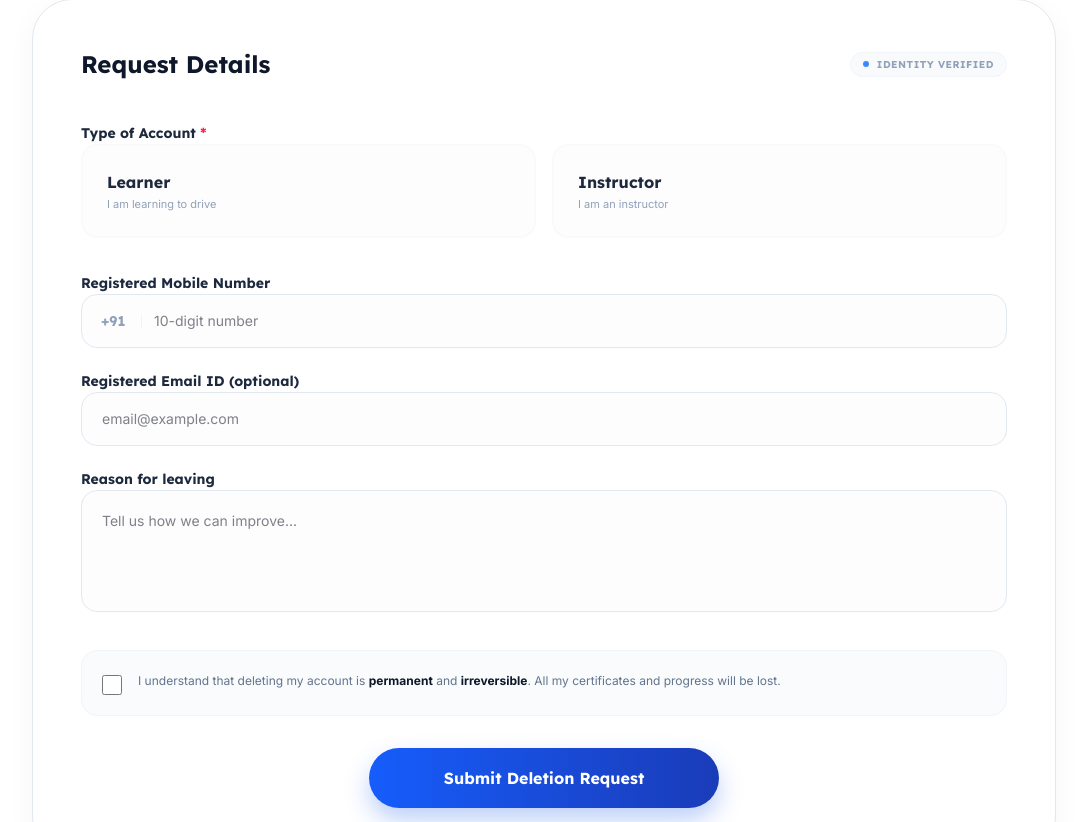
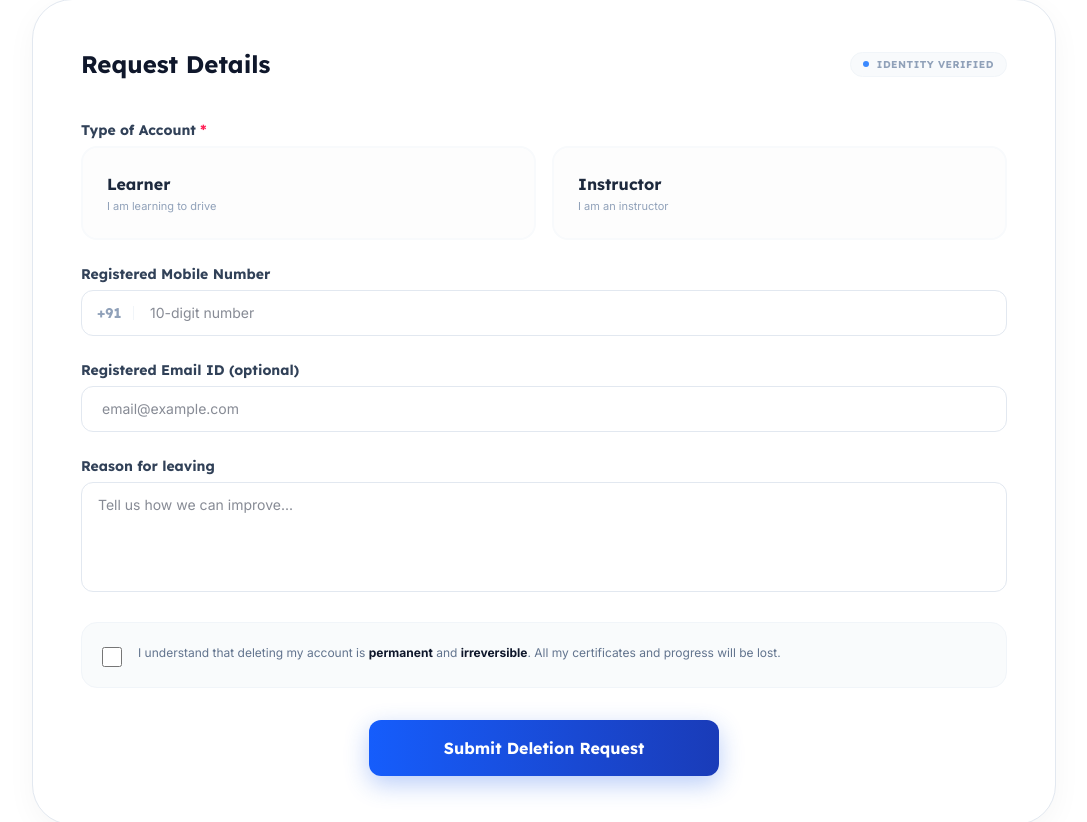
Before and after one commit to sonukumar81075/Pilot_Car_Driving, a Next.js app: page /account-deletion in a window 1280 px wide. Shown: the part 380-1202 px from the top of the page, without its empty margins (96-1183 px from the left). Built offline with nearby package versions, Linux system fonts and the light colour scheme.

Commit message:
updated code

```diff
--- a/src/app/account-deletion/page.jsx
+++ b/src/app/account-deletion/page.jsx
@@ -1,7 +1,7 @@
 "use client";
 
 import { Container } from "@/components/ui/Container";
-import { Formik, Form, Field, ErrorMessage } from "formik";
+import { Formik, Form, Field, ErrorMessage, useField } from "formik";
 import * as Yup from "yup";
 import { useState } from "react";
 import { MdCheckCircleOutline, MdOutlineWarningAmber } from "react-icons/md";
@@ -89,7 +89,7 @@ export default function AccountDeletionPage() {
                             }}
                         >
                             {({ values, setFieldValue, isSubmitting }) => (
-                                <Form className="space-y-8">
+                                <Form className="space-y-4 md:space-y-6">
                                     {submitStatus.type ? (
                                         <div
                                             className={[
@@ -104,8 +104,8 @@ export default function AccountDeletionPage() {
                                     ) : null}
 
                                     {/* Account Type Selection */}
-                                    <div className="space-y-4">
-                                        <label className="text-sm font-bold text-slate-800">
+                                    <div>
+                                        <label className="block text-xs md:text-sm font-bold text-slate-700 mb-1.5">
                                             Type of Account <span className="text-rose-500">*</span>
                                         </label>
                                         <div className="grid grid-cols-2 gap-4">
@@ -129,35 +129,23 @@ export default function AccountDeletionPage() {
                                         />
                                     </div>
 
-                                    {/* Input Group */}
-                                    <div className="space-y-5">
+                                    {/* Input Group — matches Interested Lead? modal field styling */}
+                                    <div className="space-y-4 md:space-y-6">
                                         <CustomInput
                                             label="Registered Mobile Number"
                                             name="phone"
+                                            type="tel"
                                             placeholder="10-digit number"
                                             prefix="+91"
                                         />
                                         <CustomInput
                                             label="Registered Email ID (optional)"
                                             name="email"
+                                            type="email"
                                             placeholder="email@example.com"
                                         />
 
-                                        <div className="space-y-2">
-                                            <label className="text-sm font-bold text-slate-800">Reason for leaving</label>
-                                            <Field
-                                                as="textarea"
-                                                name="reason"
-                                                rows={4}
-                                                className="w-full rounded-2xl border border-slate-200 p-5 text-sm font-sans focus:ring-4 focus:ring-blue-50 focus:border-blue-400 outline-none transition-all resize-none bg-[#fdfdfd]"
-                                                placeholder="Tell us how we can improve..."
-                                            />
-                                            <ErrorMessage
-                                                name="reason"
-                                                component="p"
-                                                className="text-xs text-rose-500"
-                                            />
-                                        </div>
+                                        <ReasonTextarea />
                                     </div>
 
                                     {/* Checkbox Warning Card */}
@@ -182,11 +170,11 @@ export default function AccountDeletionPage() {
                                     >
                                         {isSubmitting ? "Submitting..." : "Submit Deletion Request"}
                                     </button> */}
-                                    <div className="flex justify-center">
+                                    <div className="flex justify-center pt-2">
                                         <button
                                             type="submit"
                                             disabled={isSubmitting}
-                                            className=" sm:w-[350px] w-full px-10 py-4.5   text-white rounded-full font-bold text-md shadow-[0_12px_24px_rgba(37,99,235,0.3)] transition-all hover:-translate-y-0.5 active:translate-y-0 cursor-pointer  btn-gradient btn-gradient-glow r"
+                                            className="flex w-full max-w-[350px] cursor-pointer items-center justify-center gap-2 rounded-xl px-10 py-3.5 text-base font-bold text-white btn-gradient btn-gradient-glow shadow-lg transition-all hover:brightness-105 active:scale-[0.99] disabled:opacity-60 sm:py-4"
                                         >
                                             {isSubmitting ? "Submitting..." : "Submit Deletion Request"}
                                         </button>
@@ -270,22 +258,66 @@ function AccountTypeBtn({ active, onClick, title, sub }) {
     );
 }
 
-function CustomInput({ label, prefix, ...props }) {
+/** Input styling aligned with Lead modal (Interested Lead?) */
+const leadInputBase =
+    "w-full rounded-xl border px-4 sm:py-3 py-2 outline-none transition-all text-sm font-sans text-slate-900";
+
+function CustomInput({ label, prefix, name, type = "text", placeholder }) {
+    const [field, meta] = useField(name);
+    const hasError = meta.touched && meta.error;
+    const autoComplete =
+        name === "email" ? "email" : name === "phone" ? "tel" : "off";
+
     return (
-        <div className="space-y-2.5">
-            <label className="text-sm font-bold text-slate-800">{label}</label>
+        <div>
+            <label htmlFor={name} className="block text-xs md:text-sm font-bold text-slate-700 mb-1.5">
+                {label}
+            </label>
             <div className="relative flex items-center">
-                {prefix && (
-                    <div className="absolute left-5 text-sm font-bold text-slate-400 border-r border-slate-100 pr-4 mr-4 leading-none">
+                {prefix ? (
+                    <div className="pointer-events-none absolute left-4 z-[1] text-sm font-bold text-slate-400 border-r border-slate-100 pr-3 leading-none">
                         {prefix}
                     </div>
-                )}
-                <Field
-                    {...props}
-                    className={`w-full rounded-2xl border border-slate-200 py-4 text-sm font-sans focus:ring-4 focus:ring-blue-50 focus:border-blue-400 outline-none transition-all ${prefix ? 'pl-[4.5rem]' : 'pl-5'} pr-5 bg-[#fdfdfd]`}
+                ) : null}
+                <input
+                    {...field}
+                    id={name}
+                    type={type}
+                    placeholder={placeholder}
+                    autoComplete={autoComplete}
+                    className={`${leadInputBase} pr-5 ${prefix ? "pl-[4.25rem]" : "pl-5"} ${
+                        hasError
+                            ? "border-red-500 bg-red-50"
+                            : "border-slate-200 focus:border-[var(--brand)]"
+                    }`}
                 />
             </div>
-            <ErrorMessage name={props.name} component="p" className="text-xs text-rose-500 font-medium" />
+            {hasError ? <p className="text-xs text-rose-500 font-medium mt-1">{meta.error}</p> : null}
+        </div>
+    );
+}
+
+function ReasonTextarea() {
+    const [field, meta] = useField("reason");
+    const hasError = meta.touched && meta.error;
+
+    return (
+        <div>
+            <label htmlFor="reason" className="block text-xs md:text-sm font-bold text-slate-700 mb-1.5">
+                Reason for leaving
+            </label>
+            <textarea
+                {...field}
+                id="reason"
+                rows={4}
+                placeholder="Tell us how we can improve..."
+                className={`${leadInputBase} min-h-[110px] resize-none ${
+                    hasError
+                        ? "border-red-500 bg-red-50"
+                        : "border-slate-200 focus:border-[var(--brand)]"
+                }`}
+            />
+            {hasError ? <p className="text-xs text-rose-500 font-medium mt-1">{meta.error}</p> : null}
         </div>
     );
 }
--- a/src/app/globals.css
+++ b/src/app/globals.css
@@ -288,6 +288,15 @@ html {
   @apply shadow-md;
 }
 
+/** Blue glow under gradient CTAs (pairs with .btn-gradient) */
+.btn-gradient-glow {
+  box-shadow: 0 8px 24px rgba(37, 99, 235, 0.32);
+}
+
+.btn-gradient-glow:hover {
+  box-shadow: 0 12px 28px rgba(37, 99, 235, 0.38);
+}
+
 /* Hide Next.js dev indicator badge in development */
 nextjs-portal {
   display: none !important;
--- a/src/app/support/page.jsx
+++ b/src/app/support/page.jsx
@@ -23,7 +23,7 @@ export default function ContactPage() {
           {data.intro?.map((para, index) => (
             <p
               key={index}
-              className="text-[18px] font-lexend font-[500] leading-[27px] text-[#666666] mx-auto max-w-xl"
+              className="text-slate-500 text-sm sm:text-base md:text-lg font-medium tracking-tight mt-4 mx-auto max-w-xl"
             >
               {para}
             </p>
--- a/src/components/ui/SupportHubCard.jsx
+++ b/src/components/ui/SupportHubCard.jsx
@@ -18,7 +18,7 @@ function SupportHubCard({ icon, title, description, actionLabel, actionHref }) {
         {/* 🔥 Important: mt-auto */}
         <a
           href={actionHref}
-          className="mt-auto w-full py-4 bg-[#1e293b] text-white rounded-2xl font-bold tracking-tight hover:bg-[#0f172a] transition-colors shadow-lg shadow-slate-200"
+          className="mt-auto inline-flex w-full items-center justify-center py-4 rounded-2xl font-bold tracking-tight text-white btn-gradient btn-gradient-glow shadow-lg transition-all hover:brightness-105 active:scale-[0.99]"
         >
           {actionLabel}
         </a>
```
